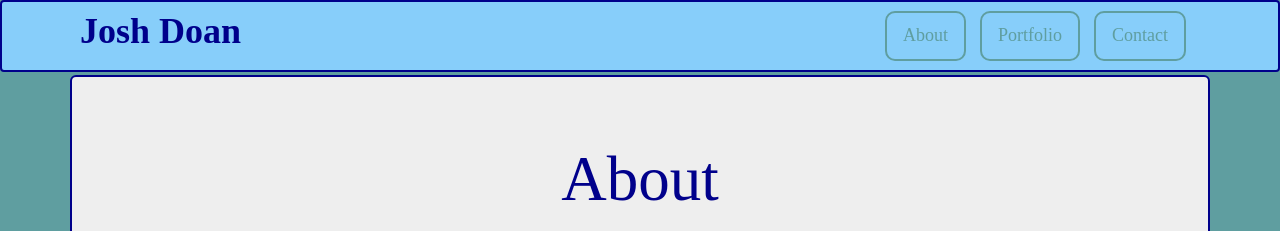
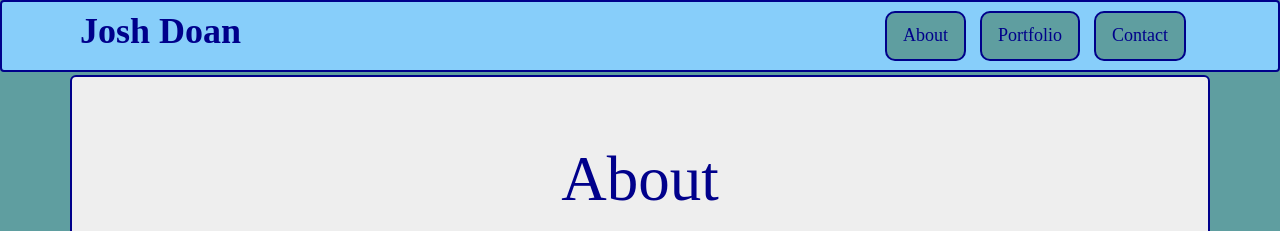
Before and after one commit to jldoan91/jldoan91.github.io, a plain HTML site: page index.html in a window 1280 px wide. Shown: the top 231 px of the page. Drawn offline with nearby package versions, Linux system fonts and the light colour scheme.

Commit message:
Changed Navbtn colors

```diff
--- a/assets/css/landing.css
+++ b/assets/css/landing.css
@@ -109,8 +109,11 @@ ul li {
 }
 
 .navBtn {
-  color: rgba(95, 158, 160, 1);
-  border: 2px solid rgba(95, 158, 160, 1);
+  /* color: rgba(95, 158, 160, 1); */
+  color: rgba(0, 0, 139, 1);
+  border: 2px solid rgba(0, 0, 139, 1);
+  /* border: 2px solid rgba(95, 158, 160, 1); */
+  background-color: rgba(95, 158, 160, 1);
   margin: 7px;
   text-align: center;
   display: block;
@@ -121,9 +124,11 @@ ul li {
 }
 
 .navBtn:hover {
-  color: rgba(0, 0, 139, 1);
+  color: rgba(95, 158, 160, 1);
+  /* color: rgba(0, 0, 139, 1); */
   text-decoration: none;
-  background-color: rgba(95, 158, 160, 1);
+  background-color: transparent;
+  /* background-color: rgba(95, 158, 160, 1); */
   border: 2px solid rgba(0, 0, 139, 1);
 }
 
```
